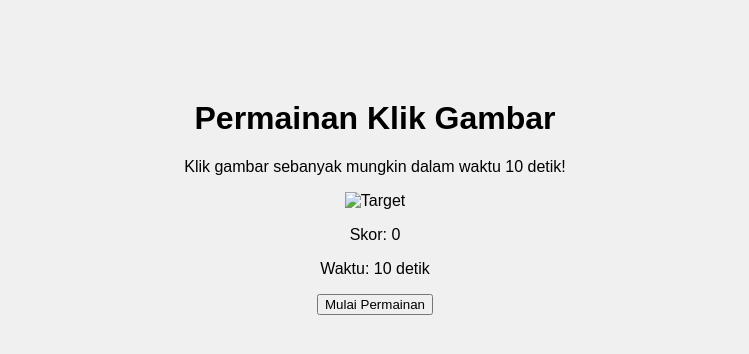
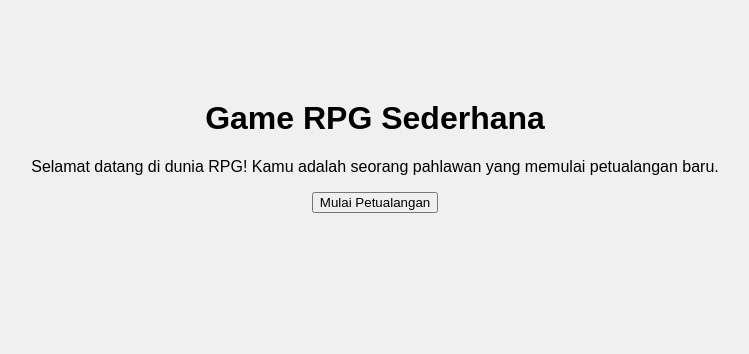
Before and after one commit to exctgum/game.github.io, a plain HTML site: page index.html in a window 1280 px wide. Shown: the whole page, without its empty margins (265-1014 px from the left). Drawn offline with Linux system fonts and the light colour scheme.

Commit message:
Update index.html

```diff
--- a/index.html
+++ b/index.html
@@ -3,7 +3,7 @@
 <head>
     <meta charset="UTF-8">
     <meta name="viewport" content="width=device-width, initial-scale=1.0">
-    <title>Permainan Klik Gambar</title>
+    <title>Game RPG Sederhana</title>
     <style>
         body {
             font-family: Arial, sans-serif;
@@ -15,53 +15,19 @@
         #game-container {
             margin-top: 100px;
         }
-        #target {
-            width: 200px;
-            height: 200px;
-            cursor: pointer;
-        }
     </style>
 </head>
 <body>
     <div id="game-container">
-        <h1>Permainan Klik Gambar</h1>
-        <p>Klik gambar sebanyak mungkin dalam waktu 10 detik!</p>
-        <img src="target.png" alt="Target" id="target" onclick="hitTarget()">
-        <p>Skor: <span id="score">0</span></p>
-        <p>Waktu: <span id="time">10</span> detik</p>
-        <button id="startButton" onclick="startGame()">Mulai Permainan</button>
+        <h1>Game RPG Sederhana</h1>
+        <p>Selamat datang di dunia RPG! Kamu adalah seorang pahlawan yang memulai petualangan baru.</p>
+        <button onclick="mulaiPetualangan()">Mulai Petualangan</button>
+        <p id="hasilAksi"></p>
     </div>
 
     <script>
-        let score = 0;
-        let time = 10;
-        let gameInterval;
-
-        function startGame() {
-            score = 0;
-            time = 10;
-            document.getElementById("score").textContent = score;
-            document.getElementById("time").textContent = time;
-
-            document.getElementById("startButton").disabled = true;
-
-            gameInterval = setInterval(updateTime, 1000);
-        }
-
-        function updateTime() {
-            time--;
-            document.getElementById("time").textContent = time;
-
-            if (time === 0) {
-                clearInterval(gameInterval);
-                document.getElementById("startButton").disabled = false;
-                alert(`Permainan selesai! Skor Anda: ${score}`);
-            }
-        }
-
-        function hitTarget() {
-            score++;
-            document.getElementById("score").textContent = score;
+        function mulaiPetualangan() {
+            document.getElementById("hasilAksi").textContent = "Kamu menemukan pedang legendaris di hutan!";
         }
     </script>
 </body>
```
